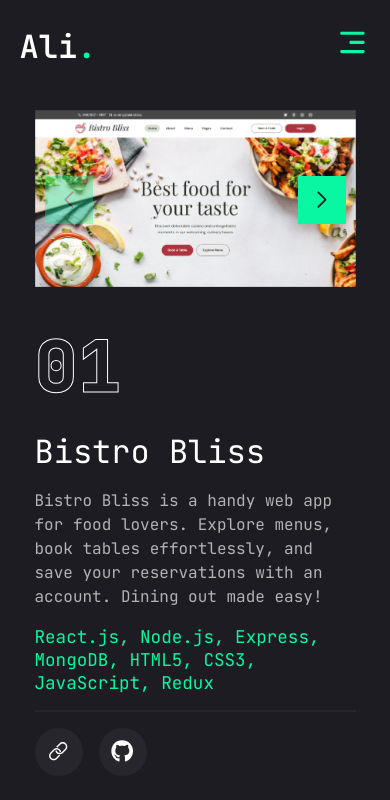
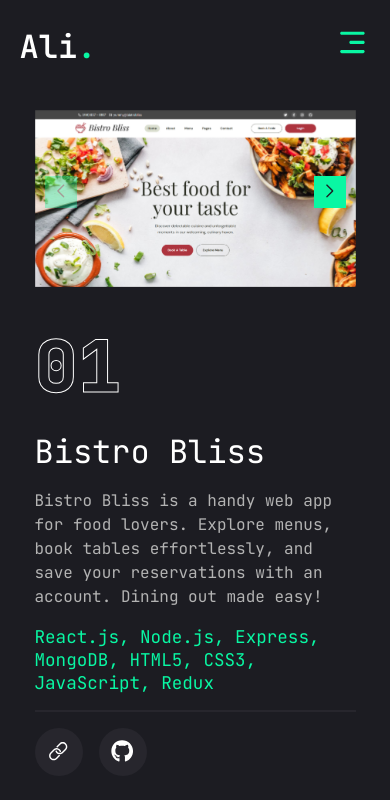
Before and after one commit to AliiMuhammed/Portfolio-Frontend, a React (Create React App) app: page /work in a window 390 px wide. Shown: the top 800 px of the page. Built offline with nearby package versions, Linux system fonts and the light colour scheme.

Commit message:
feat: enhance swiper button styles in Work component; adjust colors and sizes for improved visibility

```diff
--- a/src/Pages/Work/style/work.css
+++ b/src/Pages/Work/style/work.css
@@ -193,4 +193,15 @@
         height: 3rem;
         font-size: 1.4rem;
     }
+    .work-section .container .right .mySwiper .swiper-button-next,
+.work-section .container .right .mySwiper .swiper-button-prev {
+    color: var(--background-color);
+    background-color: var(--main-color);
+    width: 2rem;
+    height: 2rem;
 }
+.work-section .container .right .mySwiper .swiper-button-prev:after,
+.work-section .container .right .mySwiper .swiper-button-next:after {
+    font-size: .8rem;
+}
+}
```
